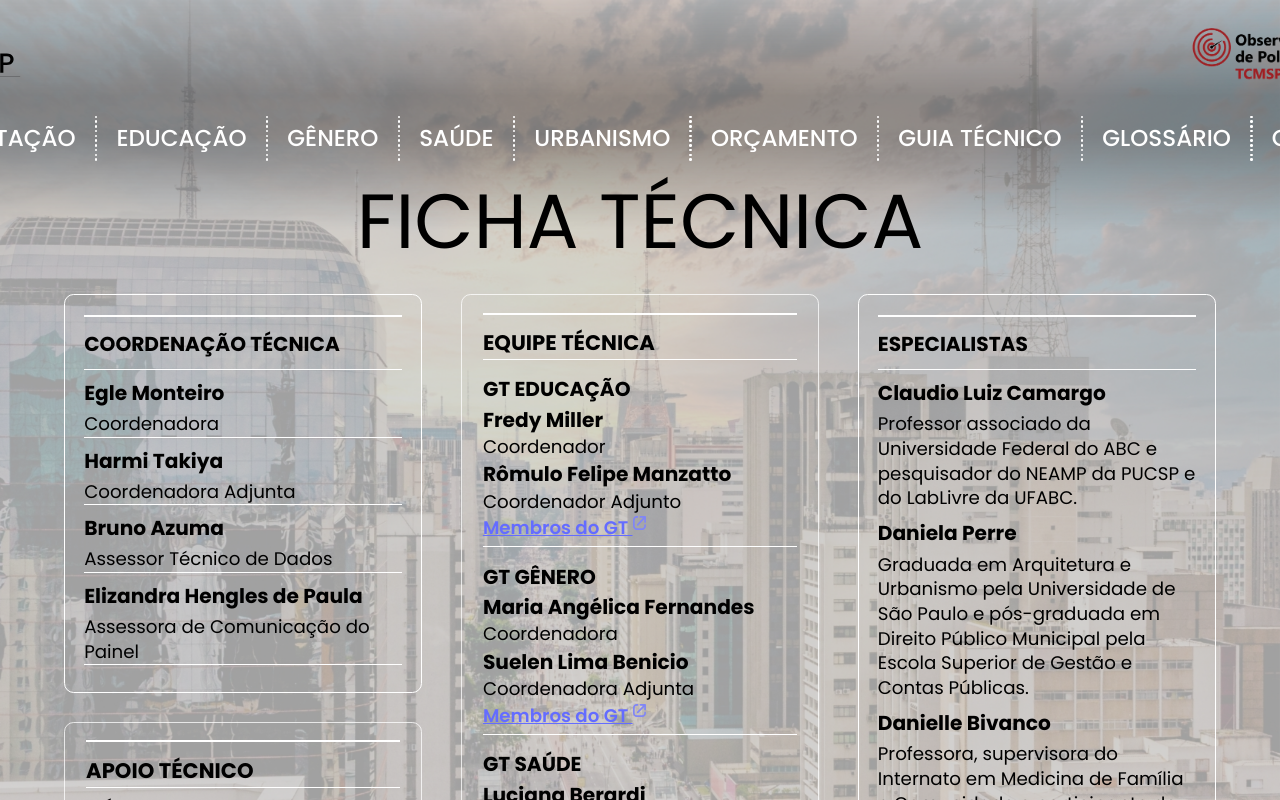
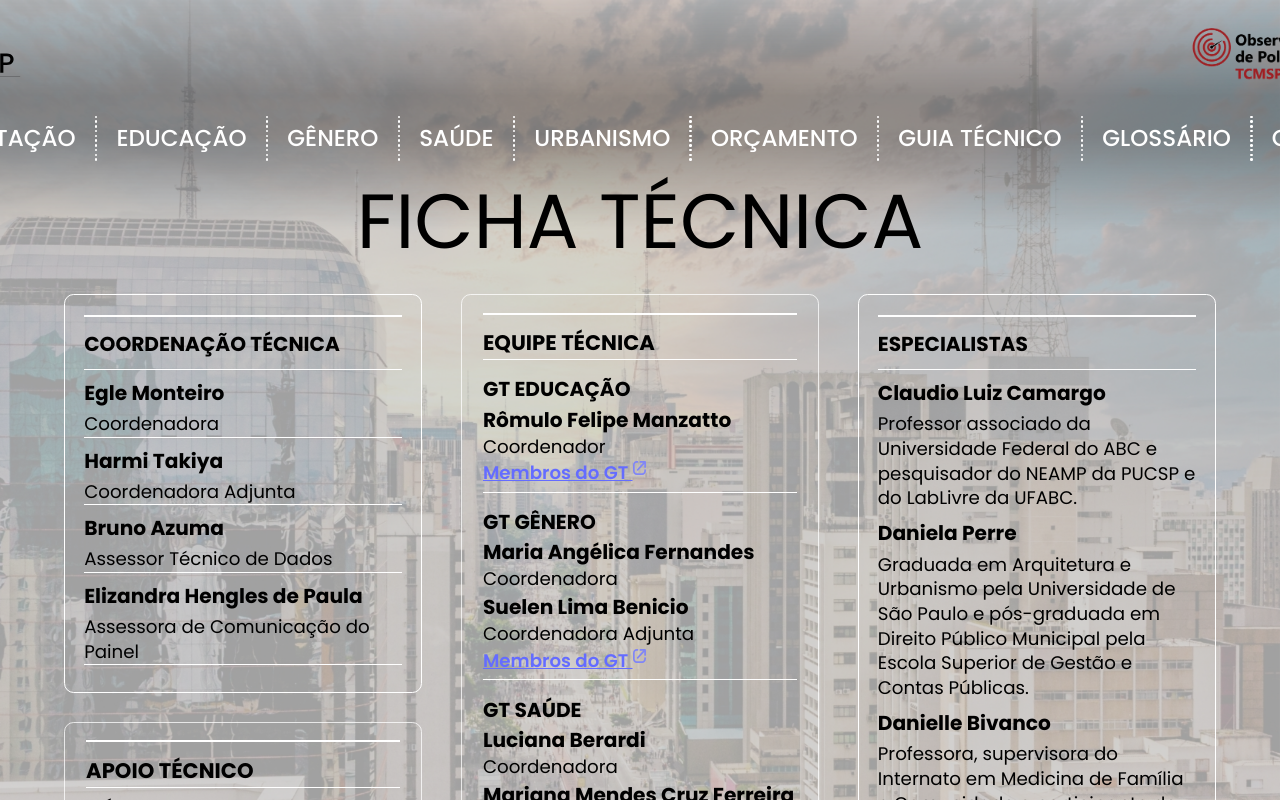
Before and after one commit to ObservatorioPoliticasTCM/painel-frontend, a Vue app: page /fichatecnica in a window 1280 px wide. Shown: the top 800 px of the page. Built offline with nearby package versions, Linux system fonts and the light colour scheme.

Commit message:
Alterado gt educação

```diff
--- a/src/components/TechTeam.vue
+++ b/src/components/TechTeam.vue
@@ -3,8 +3,7 @@
         <div class="team-title">Equipe Técnica</div>
 
         <TechGroup name="GT Educação" url="https://observatorio.tcm.sp.gov.br/Educacao/216574">
-            <NameAndTitle name="Fredy Miller" title="Coordenador" remove-bottom-margin />
-            <NameAndTitle name="Rômulo Felipe Manzatto" title="Coordenador Adjunto" remove-bottom-margin />
+            <NameAndTitle name="Rômulo Felipe Manzatto" title="Coordenador" remove-bottom-margin />
         </TechGroup>
 
         <TechGroup name="GT Gênero" url="https://observatorio.tcm.sp.gov.br/Genero/216849">
```
